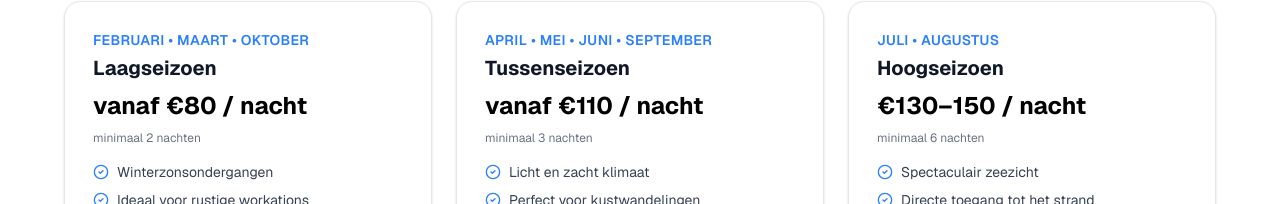
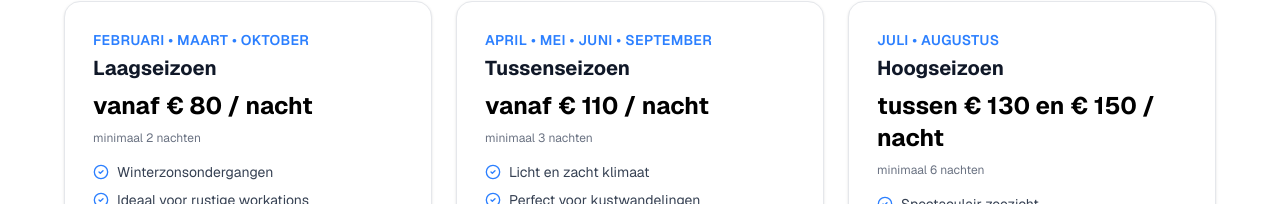
Before and after one commit to NapoTwiixe306/blueportel, a Next.js app: page /nl/pages/tarifs in a window 1280 px wide. Shown: the part 403-607 px from the top of the page. Built offline with nearby package versions, Linux system fonts and the light colour scheme; no server answers; a web font is replaced by a local one.

Commit message:
Add CurrencyProvider to layout and update Navbar and TarifsPage components to utilize currency context for pricing display

```diff
--- a/app/layout.tsx
+++ b/app/layout.tsx
@@ -4,6 +4,7 @@ import "./globals.css";
 import Navbar from "../src/components/Navbar";
 import Footer from "../src/components/Footer";
 import Analytics from "../src/components/Analytics";
+import { CurrencyProvider } from "../src/contexts/CurrencyContext";
 import { headers } from "next/headers";
 import { defaultLocale, locales, type Locale } from "../src/i18n/locales";
 import { getLayoutDictionary } from "../src/i18n/layout";
@@ -130,9 +131,11 @@ export default async function RootLayout({
           dangerouslySetInnerHTML={{ __html: JSON.stringify(organizationSchema) }}
         />
         <Analytics />
-        <Navbar locale={locale} />
-        <main className="flex-1">{children}</main>
-        <Footer dictionary={layoutDictionary.footer} />
+        <CurrencyProvider>
+          <Navbar locale={locale} />
+          <main className="flex-1">{children}</main>
+          <Footer dictionary={layoutDictionary.footer} />
+        </CurrencyProvider>
       </body>
     </html>
   );
--- a/src/components/Navbar.tsx
+++ b/src/components/Navbar.tsx
@@ -8,6 +8,7 @@ import { Globe, DollarSign } from "lucide-react";
 
 import Logo from "../img/logo.png";
 import { locales, type Locale } from "../i18n/locales";
+import { useCurrency, currencyOptions } from "../contexts/CurrencyContext";
 
 interface DropdownItem {
   label: string;
@@ -23,12 +24,6 @@ interface LanguageOption {
   code: Locale;
   label: string;
   flag: string;
-}
-
-interface CurrencyOption {
-  code: string;
-  label: string;
-  symbol: string;
 }
 
 const navItemsByLocale: Record<Locale, NavItem[]> = {
@@ -163,12 +158,6 @@ const languageOptions: LanguageOption[] = [
   { code: "nl", label: "Nederlands", flag: "🇳🇱" },
 ];
 
-const currencyOptions: CurrencyOption[] = [
-  { code: "EUR", label: "Euro", symbol: "€" },
-  { code: "GBP", label: "Livre sterling", symbol: "£" },
-  { code: "USD", label: "US Dollar", symbol: "$" },
-];
-
 const preferencesLabel: Record<Locale, string> = {
   fr: "Préférences",
   en: "Preferences",
@@ -222,8 +211,8 @@ export default function Navbar({ locale: initialLocale = "fr" }: NavbarProps) {
   const [mobileMenuOpen, setMobileMenuOpen] = useState(false);
   const [openDropdown, setOpenDropdown] = useState<number | null>(null);
   const [selectedLanguage, setSelectedLanguage] = useState<LanguageOption>(initialLanguage);
-  const [selectedCurrency, setSelectedCurrency] = useState<CurrencyOption>(currencyOptions[0]);
   const [isToolkitOpen, setIsToolkitOpen] = useState(false);
+  const { currency: selectedCurrency, setCurrency: setSelectedCurrency } = useCurrency();
 
   useEffect(() => {
     const handleClickOutside = (event: MouseEvent) => {
@@ -386,7 +375,7 @@ export default function Navbar({ locale: initialLocale = "fr" }: NavbarProps) {
                             className={`flex items-center gap-2 rounded-xl border px-3 py-2 text-sm transition ${
                               selectedLanguage.code === lang.code
                                 ? "border-blue-500 bg-blue-50 text-blue-700"
-                                : "border-gray-200 hover:border-blue-200"
+                                : "border-gray-200 text-gray-900 hover:border-blue-200"
                             }`}
                           >
                             <span>{lang.flag}</span>
@@ -404,7 +393,7 @@ export default function Navbar({ locale: initialLocale = "fr" }: NavbarProps) {
                           <button
                             key={currency.code}
                             type="button"
-                            onClick={() => setSelectedCurrency(currency)}
+                            onClick={() => setSelectedCurrency(currency.code)}
                             className={`rounded-xl border px-3 py-2 text-xs font-semibold transition ${
                               selectedCurrency.code === currency.code
                                 ? "border-blue-500 bg-blue-50 text-blue-700"
@@ -516,7 +505,7 @@ export default function Navbar({ locale: initialLocale = "fr" }: NavbarProps) {
                     className={`flex items-center gap-2 rounded-full border px-3 py-1.5 text-sm transition ${
                       selectedLanguage.code === lang.code
                         ? "border-blue-500 bg-blue-50 text-blue-700"
-                        : "border-gray-200 text-gray-700"
+                        : "border-gray-200 text-gray-900"
                     }`}
                   >
                     <span>{lang.flag}</span>
@@ -535,7 +524,7 @@ export default function Navbar({ locale: initialLocale = "fr" }: NavbarProps) {
                   <button
                     key={currency.code}
                     type="button"
-                    onClick={() => setSelectedCurrency(currency)}
+                    onClick={() => setSelectedCurrency(currency.code)}
                     className={`rounded-full border px-3 py-1.5 text-xs font-semibold transition ${
                       selectedCurrency.code === currency.code
                         ? "border-blue-500 bg-blue-50 text-blue-700"
--- a/src/components/tarifs/TarifsPage.tsx
+++ b/src/components/tarifs/TarifsPage.tsx
@@ -1,14 +1,11 @@
 "use client";
 
 import Link from "next/link";
-import {
-  PiggyBank,
-  Shield,
-  CalendarClock,
-  CheckCircle2,
-} from "lucide-react";
+import { PiggyBank, Shield, CalendarClock, CheckCircle2 } from "lucide-react";
 
 import type { TarifsDictionary, InfoBlock } from "../../i18n/tarifs/types";
+import type { Locale } from "../../i18n/locales";
+import { useCurrency } from "../../contexts/CurrencyContext";
 
 const iconMap: Record<InfoBlock["icon"], typeof PiggyBank> = {
   deposit: PiggyBank,
@@ -24,6 +21,35 @@ type TarifsPageProps = {
 export default function TarifsPage({ dictionary }: TarifsPageProps) {
   const { hero, seasons, infoBlocks, cta, screenReader, structuredData, locale } =
     dictionary;
+  const { formatAmount } = useCurrency();
+
+  const priceTemplates: Record<
+    Locale,
+    { from: (value: string) => string; range: (min: string, max: string) => string }
+  > = {
+    fr: {
+      from: (value) => `à partir de ${value} / nuit`,
+      range: (min, max) => `entre ${min} et ${max} / nuit`,
+    },
+    en: {
+      from: (value) => `from ${value} / night`,
+      range: (min, max) => `between ${min} and ${max} / night`,
+    },
+    nl: {
+      from: (value) => `vanaf ${value} / nacht`,
+      range: (min, max) => `tussen ${min} en ${max} / nacht`,
+    },
+  };
+
+  const formatSeasonPrice = (season: TarifsDictionary["seasons"][number]) => {
+    const template = priceTemplates[locale] ?? priceTemplates.fr;
+    const formattedMin = formatAmount(season.priceEUR.min, locale);
+    if (season.priceEUR.max && season.priceEUR.max !== season.priceEUR.min) {
+      const formattedMax = formatAmount(season.priceEUR.max, locale);
+      return template.range(formattedMin, formattedMax);
+    }
+    return template.from(formattedMin);
+  };
 
   return (
     <>
@@ -78,7 +104,9 @@ export default function TarifsPage({ dictionary }: TarifsPageProps) {
                 <h2 className="text-lg sm:text-xl font-bold text-gray-900 mb-2">
                   {season.name}
                 </h2>
-                <p className="text-2xl font-bold text-black mb-2">{season.price}</p>
+                <p className="text-2xl font-bold text-black mb-2">
+                  {formatSeasonPrice(season)}
+                </p>
                 <p className="text-xs text-gray-500 mb-4">{season.minStay}</p>
                 <ul className="space-y-2 text-sm text-gray-700">
                   {season.perks.map((perk) => (
--- /dev/null
+++ b/src/contexts/CurrencyContext.tsx
@@ -0,0 +1,141 @@
+"use client";
+
+import { createContext, useContext, useMemo, useState, useEffect } from "react";
+
+import type { Locale } from "../i18n/locales";
+
+export type CurrencyCode = "EUR" | "GBP" | "USD";
+
+export type CurrencyMeta = {
+  code: CurrencyCode;
+  label: string;
+  symbol: string;
+};
+
+type CurrencyRates = Record<CurrencyCode, number>;
+
+export const currencyOptions: CurrencyMeta[] = [
+  { code: "EUR", label: "Euro", symbol: "€" },
+  { code: "GBP", label: "Pound sterling", symbol: "£" },
+  { code: "USD", label: "US Dollar", symbol: "$" },
+];
+
+const FALLBACK_RATES: CurrencyRates = {
+  EUR: 1,
+  GBP: 0.86,
+  USD: 1.08,
+};
+
+type CurrencyState = CurrencyMeta & { rate: number };
+
+type CurrencyContextValue = {
+  currency: CurrencyState;
+  setCurrency: (code: CurrencyCode) => void;
+  convertAmount: (amountEUR: number) => number;
+  formatAmount: (
+    amountEUR: number,
+    locale?: Locale,
+    options?: Intl.NumberFormatOptions
+  ) => string;
+  lastUpdated?: Date;
+};
+
+const CurrencyContext = createContext<CurrencyContextValue | undefined>(undefined);
+
+const localeFormatMap: Record<Locale, string> = {
+  fr: "fr-FR",
+  en: "en-GB",
+  nl: "nl-NL",
+};
+
+export function CurrencyProvider({ children }: { children: React.ReactNode }) {
+  const [selectedCurrencyCode, setSelectedCurrencyCode] = useState<CurrencyCode>("EUR");
+  const [rates, setRates] = useState<CurrencyRates>(FALLBACK_RATES);
+  const [lastUpdated, setLastUpdated] = useState<Date>();
+
+  useEffect(() => {
+    let isMounted = true;
+
+    const fetchRates = async () => {
+      try {
+        const response = await fetch(
+          "https://api.exchangerate.host/latest?base=EUR&symbols=EUR,GBP,USD"
+        );
+
+        if (!response.ok) {
+          throw new Error("Failed to fetch exchange rates");
+        }
+
+        const data = await response.json();
+        const ratesFromApi: CurrencyRates = {
+          EUR: 1,
+          GBP: typeof data?.rates?.GBP === "number" ? data.rates.GBP : FALLBACK_RATES.GBP,
+          USD: typeof data?.rates?.USD === "number" ? data.rates.USD : FALLBACK_RATES.USD,
+        };
+
+        if (isMounted) {
+          setRates(ratesFromApi);
+          setLastUpdated(new Date(data.date ?? Date.now()));
+        }
+      } catch (error) {
+        console.warn("[CurrencyProvider] Using fallback exchange rates.", error);
+      }
+    };
+
+    fetchRates();
+    const intervalId = window.setInterval(fetchRates, 1000 * 60 * 60 * 12); // Refresh every 12h
+
+    return () => {
+      isMounted = false;
+      window.clearInterval(intervalId);
+    };
+  }, []);
+
+  const value = useMemo<CurrencyContextValue>(() => {
+    const currencyMeta =
+      currencyOptions.find((option) => option.code === selectedCurrencyCode) ??
+      currencyOptions[0];
+
+    const currentRate = rates[currencyMeta.code] ?? 1;
+
+    const convertAmount = (amountEUR: number) =>
+      Number((amountEUR * currentRate).toFixed(2));
+
+    const formatAmount = (
+      amountEUR: number,
+      locale: Locale = "fr",
+      options?: Intl.NumberFormatOptions
+    ) => {
+      const targetLocale = localeFormatMap[locale] ?? "fr-FR";
+      return new Intl.NumberFormat(targetLocale, {
+        style: "currency",
+        currency: currencyMeta.code,
+        minimumFractionDigits: 0,
+        maximumFractionDigits: 0,
+        ...options,
+      }).format(convertAmount(amountEUR));
+    };
+
+    const setCurrency = (code: CurrencyCode) => {
+      setSelectedCurrencyCode(code);
+    };
+
+    return {
+      currency: { ...currencyMeta, rate: currentRate },
+      setCurrency,
+      convertAmount,
+      formatAmount,
+      lastUpdated,
+    };
+  }, [selectedCurrencyCode, lastUpdated, rates]);
+
+  return <CurrencyContext.Provider value={value}>{children}</CurrencyContext.Provider>;
+}
+
+export function useCurrency() {
+  const context = useContext(CurrencyContext);
+  if (!context) {
+    throw new Error("useCurrency must be used within a CurrencyProvider");
+  }
+  return context;
+}
--- a/src/i18n/tarifs/en.ts
+++ b/src/i18n/tarifs/en.ts
@@ -46,7 +46,7 @@ export const enTarifsDictionary: TarifsDictionary = {
     {
       name: "Low season",
       period: "February • March • October",
-      price: "from €80 / night",
+      priceEUR: { min: 80 },
       minStay: "2-night minimum",
       perks: [
         "Winter sunsets over the sea",
@@ -57,7 +57,7 @@ export const enTarifsDictionary: TarifsDictionary = {
     {
       name: "Mid season",
       period: "April • May • June • September",
-      price: "from €110 / night",
+      priceEUR: { min: 110 },
       minStay: "3-night minimum",
       perks: [
         "Bright spring and fall light",
@@ -68,7 +68,7 @@ export const enTarifsDictionary: TarifsDictionary = {
     {
       name: "High season",
       period: "July • August",
-      price: "€130–150 / night",
+      priceEUR: { min: 130, max: 150 },
       minStay: "6-night minimum",
       perks: [
         "Unforgettable sea view",
--- a/src/i18n/tarifs/fr.ts
+++ b/src/i18n/tarifs/fr.ts
@@ -46,7 +46,7 @@ export const frTarifsDictionary: TarifsDictionary = {
     {
       name: "Basse saison",
       period: "Février • Mars • Octobre",
-      price: "à partir de 80€ / nuit",
+      priceEUR: { min: 80 },
       minStay: "2 nuits minimum",
       perks: [
         "Couchers de soleil d'hiver",
@@ -57,7 +57,7 @@ export const frTarifsDictionary: TarifsDictionary = {
     {
       name: "Moyenne saison",
       period: "Avril • Mai • Juin • Septembre",
-      price: "à partir de 110€ / nuit",
+      priceEUR: { min: 110 },
       minStay: "3 nuits minimum",
       perks: [
         "Printemps et arrière-saison lumineux",
@@ -68,7 +68,7 @@ export const frTarifsDictionary: TarifsDictionary = {
     {
       name: "Haute saison",
       period: "Juillet • Août",
-      price: "entre 130€ et 150€ / nuit",
+      priceEUR: { min: 130, max: 150 },
       minStay: "6 nuits minimum",
       perks: [
         "Vue mer exceptionnelle",
--- a/src/i18n/tarifs/nl.ts
+++ b/src/i18n/tarifs/nl.ts
@@ -46,7 +46,7 @@ export const nlTarifsDictionary: TarifsDictionary = {
     {
       name: "Laagseizoen",
       period: "Februari • Maart • Oktober",
-      price: "vanaf €80 / nacht",
+      priceEUR: { min: 80 },
       minStay: "minimaal 2 nachten",
       perks: [
         "Winterzonsondergangen",
@@ -57,7 +57,7 @@ export const nlTarifsDictionary: TarifsDictionary = {
     {
       name: "Tussenseizoen",
       period: "April • Mei • Juni • September",
-      price: "vanaf €110 / nacht",
+      priceEUR: { min: 110 },
       minStay: "minimaal 3 nachten",
       perks: [
         "Licht en zacht klimaat",
@@ -68,7 +68,7 @@ export const nlTarifsDictionary: TarifsDictionary = {
     {
       name: "Hoogseizoen",
       period: "Juli • Augustus",
-      price: "€130–150 / nacht",
+      priceEUR: { min: 130, max: 150 },
       minStay: "minimaal 6 nachten",
       perks: [
         "Spectaculair zeezicht",
--- a/src/i18n/tarifs/types.ts
+++ b/src/i18n/tarifs/types.ts
@@ -4,7 +4,10 @@ import type { Locale } from "../locales";
 export type SeasonCard = {
   name: string;
   period: string;
-  price: string;
+  priceEUR: {
+    min: number;
+    max?: number;
+  };
   minStay: string;
   perks: string[];
 };
```
